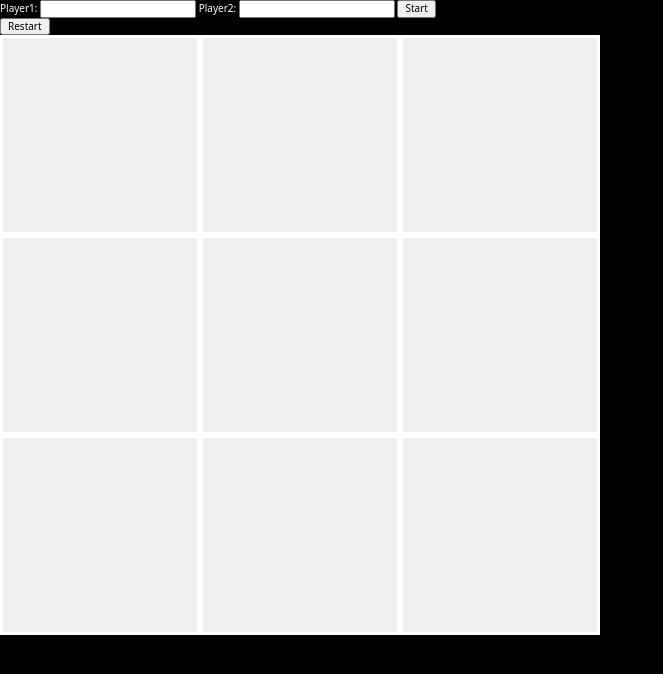
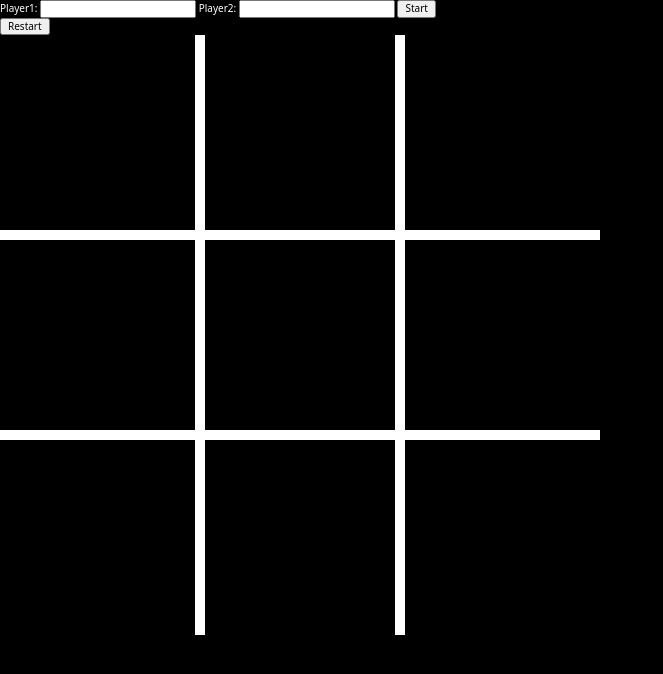
Before and after one commit to Nestor-3690/tic-tac-toe, a plain HTML site: page index.html in a window 1280 px wide. Both pictures are taken after a click on the button "Start". Shown: the whole page, without its empty margins (0-663 px from the left). Drawn offline with Linux system fonts and the light colour scheme.

Commit message:
Remove "outside" borders from squares

```diff
--- a/styles.css
+++ b/styles.css
@@ -20,7 +20,45 @@ body {
 }
 
 #gameboard > * {
-    border: 3px solid white;
+    background-color: black;
+    color: white;
+    border: 5px solid white;
     min-height: calc(var(--gameboard-size) / 3);
     max-height: calc((var(--gameboard-size) / 3));
 }
+
+#gameboard button:nth-child(1) {
+    border-top: none;
+    border-left: none;
+}
+
+#gameboard button:nth-child(2) {
+    border-top: none;
+}
+
+#gameboard button:nth-child(3) {
+    border-top: none;
+    border-right: none;
+}
+
+#gameboard button:nth-child(4) {
+    border-left: none;
+}
+
+#gameboard button:nth-child(6) {
+    border-right: none;
+}
+
+#gameboard button:nth-child(7) {
+    border-bottom: none;
+    border-left: none;
+}
+
+#gameboard button:nth-child(8) {
+    border-bottom: none;
+}
+
+#gameboard button:nth-child(9) {
+    border-right: none;
+    border-bottom: none;
+}
```
